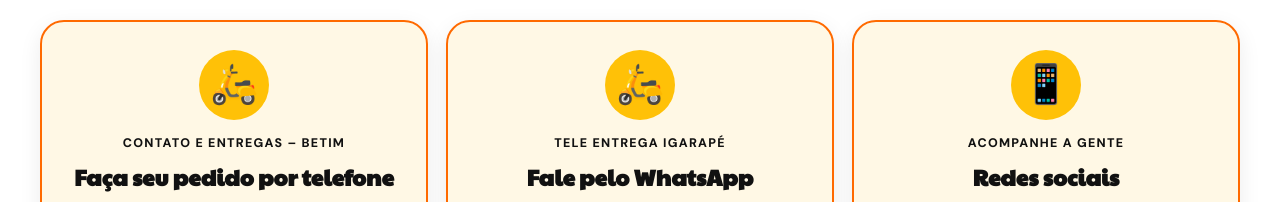
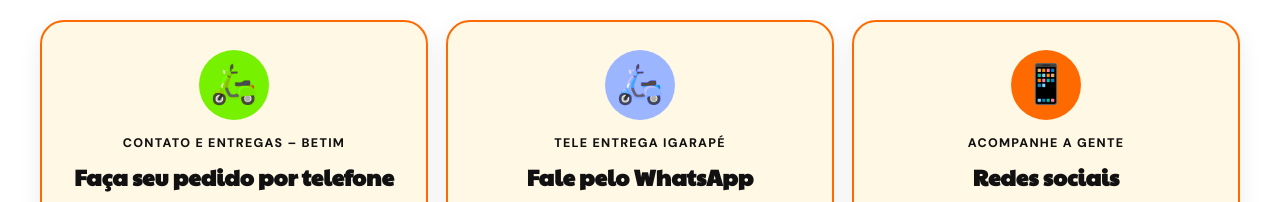
Before and after one commit to teixeirakaua574-cyber/zedavitamina, a plain HTML site: page index.html in a window 1280 px wide. Shown: the part 3455-3657 px from the top of the page. Drawn offline with Linux system fonts and the light colour scheme.

Commit message:
Color delivery and social icons

```diff
--- a/index.html
+++ b/index.html
@@ -176,14 +176,14 @@
         </div>
         <div class="contact-grid">
           <div class="contact-card delivery-card reveal">
-            <span class="contact-emoji" aria-hidden="true">🛵</span>
+            <span class="contact-emoji moto-betim" aria-hidden="true">🛵</span>
             <p class="eyebrow">Contato e Entregas – Betim</p>
             <h3>Faça seu pedido por telefone</h3>
             <a class="contact-phone" href="tel:+553135323001" aria-label="Ligar para (31) 3532-3001">(31) 3532-3001</a>
             <a class="button button-primary call-button" href="tel:+553135323001"><span aria-hidden="true">📞</span> Ligar agora</a>
           </div>
           <div class="contact-card whatsapp-card reveal">
-            <span class="contact-emoji" aria-hidden="true">🛵</span>
+            <span class="contact-emoji moto-igarape" aria-hidden="true">🛵</span>
             <p class="eyebrow">Tele Entrega Igarapé</p>
             <h3>Fale pelo WhatsApp</h3>
             <a class="contact-phone" href="https://wa.me/5531984049139" target="_blank" rel="noopener noreferrer" aria-label="Chamar no WhatsApp pelo número (31) 98404-9139">(31) 98404-9139</a>
@@ -196,7 +196,7 @@
             </a>
           </div>
           <div class="contact-card social-card reveal">
-            <span class="contact-emoji" aria-hidden="true">📱</span>
+            <span class="contact-emoji phone-social-icon" aria-hidden="true">📱</span>
             <p class="eyebrow">Acompanhe a gente</p>
             <h3>Redes sociais</h3>
             <p>Novidades e gostosuras no Instagram.</p>
--- a/style.css
+++ b/style.css
@@ -560,6 +560,18 @@ h2 {
   font-size: 2.4rem;
 }
 
+.moto-betim {
+  filter: hue-rotate(35deg) saturate(1.35);
+}
+
+.moto-igarape {
+  filter: hue-rotate(190deg) saturate(1.4);
+}
+
+.phone-social-icon {
+  background: var(--laranja);
+}
+
 .contact-card .eyebrow {
   margin-bottom: 5px;
 }
```
